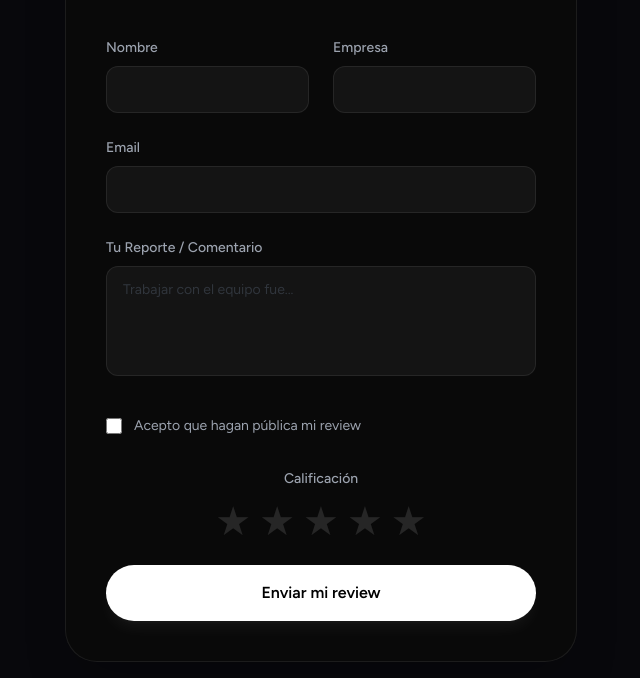
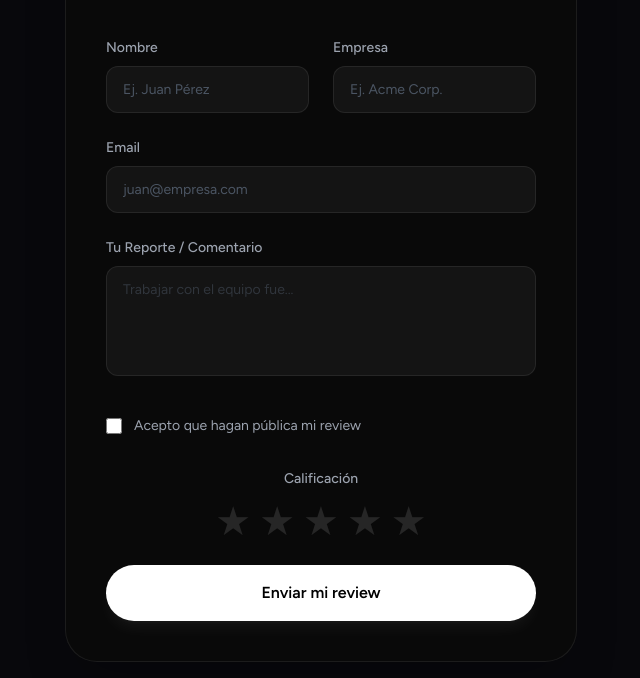
Before and after one commit to mariano-ia/reviews_yacare, a website: page public/index.html in a window 1280 px wide. Shown: the part 147-825 px from the top of the page, without its empty margins (319-959 px from the left). Drawn offline with nearby package versions, Linux system fonts and the light colour scheme.

Commit message:
Add placeholders to form inputs

```diff
--- a/public/index.html
+++ b/public/index.html
@@ -143,18 +143,18 @@
                 <div class="grid grid-cols-1 md:grid-cols-2 gap-6">
                     <div>
                         <label class="block text-[14px] font-figtree font-medium text-gray-400 mb-2">Nombre</label>
-                        <input type="text" name="name" required
+                        <input type="text" name="name" required placeholder="Ej. Juan Pérez"
                             class="w-full bg-[#141414] border border-yacare-border rounded-[12px] px-4 py-3 text-[14px] font-figtree placeholder-gray-600 focus:outline-none focus:border-yacare-accent focus:ring-1 focus:ring-yacare-accent transition-colors">
                     </div>
                     <div>
                         <label class="block text-[14px] font-figtree font-medium text-gray-400 mb-2">Empresa</label>
-                        <input type="text" name="company" required
+                        <input type="text" name="company" required placeholder="Ej. Acme Corp."
                             class="w-full bg-[#141414] border border-yacare-border rounded-[12px] px-4 py-3 text-[14px] font-figtree placeholder-gray-600 focus:outline-none focus:border-yacare-accent focus:ring-1 focus:ring-yacare-accent transition-colors">
                     </div>
                 </div>
                 <div>
                     <label class="block text-[14px] font-figtree font-medium text-gray-400 mb-2">Email</label>
-                    <input type="email" name="email" required
+                    <input type="email" name="email" required placeholder="juan@empresa.com"
                         class="w-full bg-[#141414] border border-yacare-border rounded-[12px] px-4 py-3 text-[14px] font-figtree placeholder-gray-600 focus:outline-none focus:border-yacare-accent focus:ring-1 focus:ring-yacare-accent transition-colors">
                 </div>
                 <div>
```
